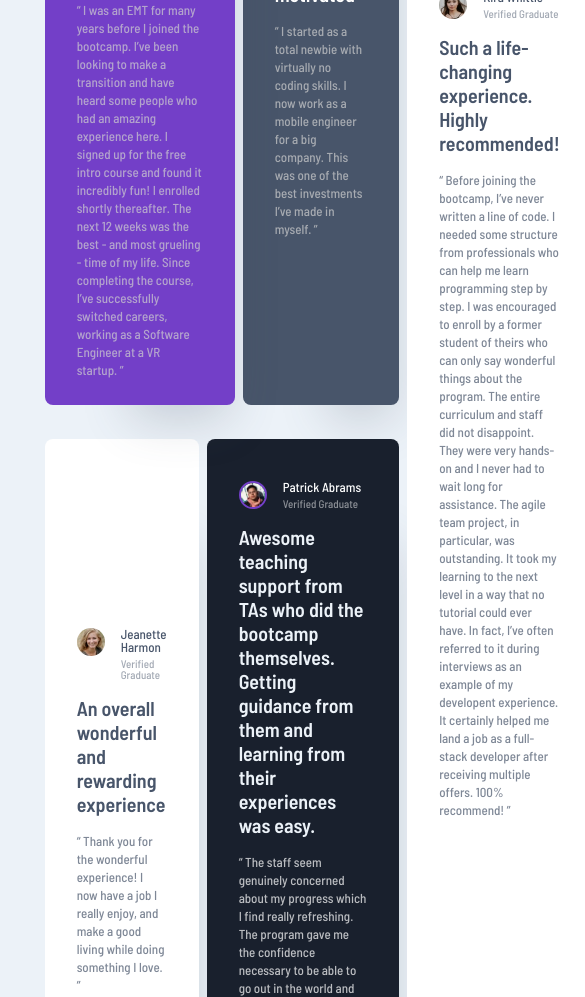
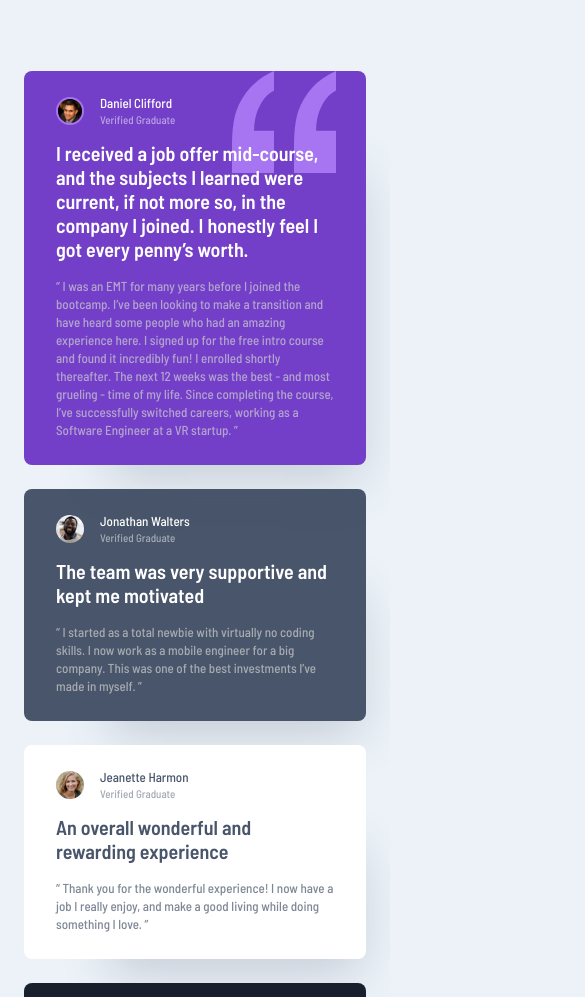
Before and after one commit to DAJ350/testimonials-grid-section-main, a plain HTML site: page index.html in a window 390 px wide. Shown: the top 997 px of the page, 585 px wide, since content can reach past the window. Drawn offline with Linux system fonts and the light colour scheme.

Commit message:
Tablet and mobile responsiveness addition

```diff
--- a/styles.css
+++ b/styles.css
@@ -2,6 +2,10 @@
     margin: 0;
     padding: 0;
     box-sizing: border-box;
+}
+
+.attribution {
+    display: none;
 }
 
 /* Colour Styles */
@@ -55,25 +59,26 @@
 /* Body Design */
 
 body {
-    max-height: 100svh;
+    min-height: 100%;
+    min-width: 100%;
     display: flex;
     flex-flow: column nowrap;
     justify-content: center;
     align-items: center;
     background-color: var(--soft-blue);
-    padding: 18.22222222222222svh 11.45833333333333svw;
-    row-gap: 1rem;
+    padding: 18.22222222222222% 11.45833333333333%;
 }
 
 /* Grid Section Design*/
 .main-content {
     width: 100%;
-    max-height: 63.55555555555556%;
+    height: 63.55555555555556%;
+    /*min-height: 95.97315436241611%;*/
     display: grid;
     grid-template-columns: repeat(4, 1fr);
     grid-template-rows: repeat(2, 1fr);
-    row-gap: 2.162162162162162%;
-    column-gap: 2.702702702702703%;
+    row-gap: 4.195804195804196%;
+    column-gap: 2.08333333%;
 }
 
 /* Testimonial Card Design */
@@ -192,6 +197,7 @@ body {
 .testimonial-card--dark-blue-bg .testimonial-card__review-text {
     color: var(--white);
 }
+
 /* Testimonial Card Grid Positioning */
 
 .testimonial-card--daniel-clifford {
@@ -212,3 +218,23 @@ body {
 .testimonial-card--kira-whittle {
     grid-area: 1 / 4 / 3 / 5;
 }
+
+/* Tablet and Mobile */
+
+@media only screen and (max-width: 930px) {
+    body {
+        min-height: 100svh;
+        min-width: 100%;
+        padding: 4.4375rem 1.5rem;
+    }
+
+    .main-content {
+        display: flex;
+        flex-flow: column nowrap;
+        row-gap: 1.5rem;
+    }
+
+    .testimonial-card--purple-bg .testimonial-card__bg-quote-pattern {
+        left: 60.85626911314985%;
+    }
+}
```
